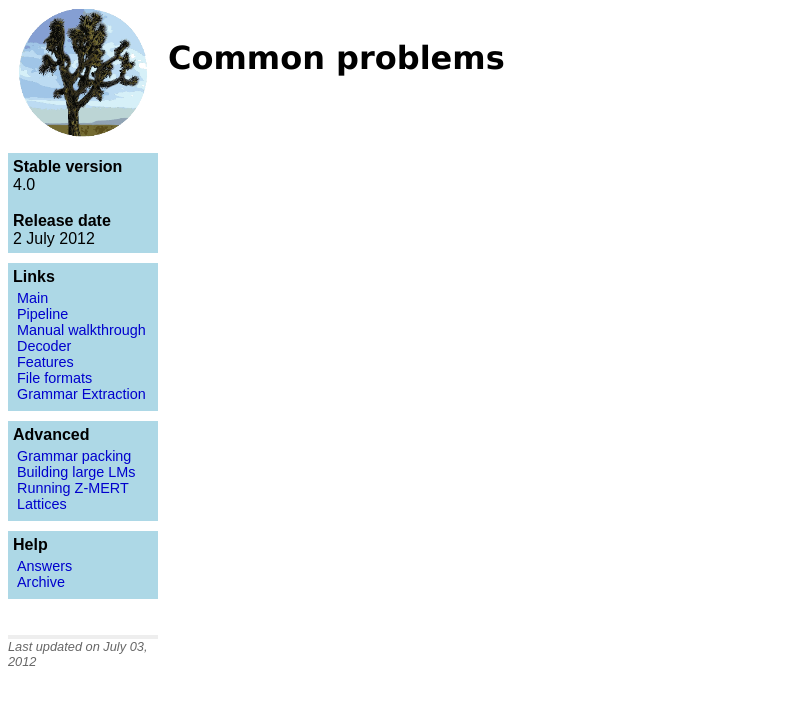
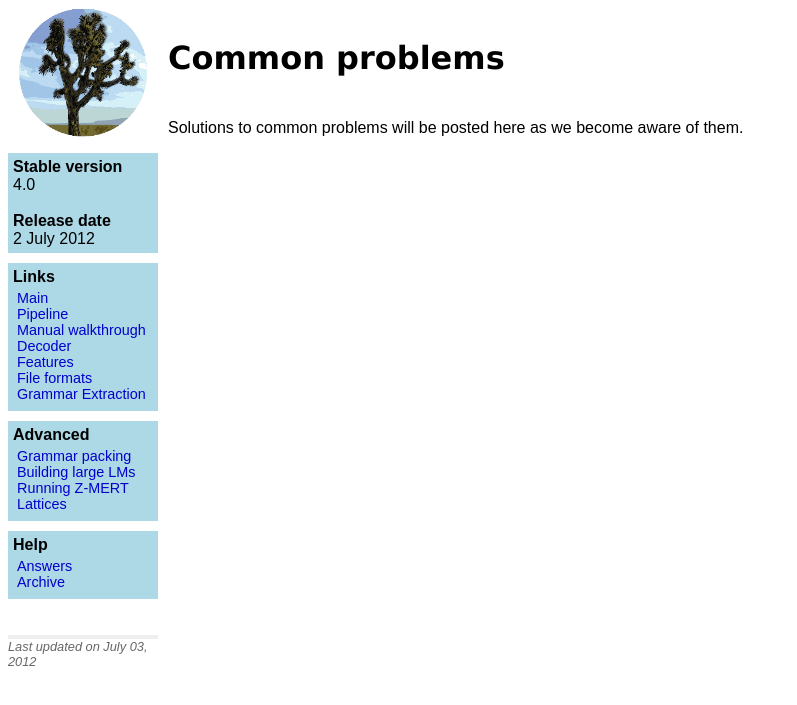
Before and after one commit to joshua-decoder/joshua-decoder.github.com, a Jekyll site: the page built from 4.0/faq.md, in a window 1280 px wide. Shown: the top 705 px of the page, without its empty margins (0-797 px from the left). Built offline with Jekyll 4.4.1, drawn with Linux system fonts in a browser that asks for light colours.

Commit message:
added some text

```diff
--- a/4.0/faq.md
+++ b/4.0/faq.md
@@ -3,3 +3,5 @@ layout: default
 category: help
 title: Common problems
 ---
+
+Solutions to common problems will be posted here as we become aware of them.
```
